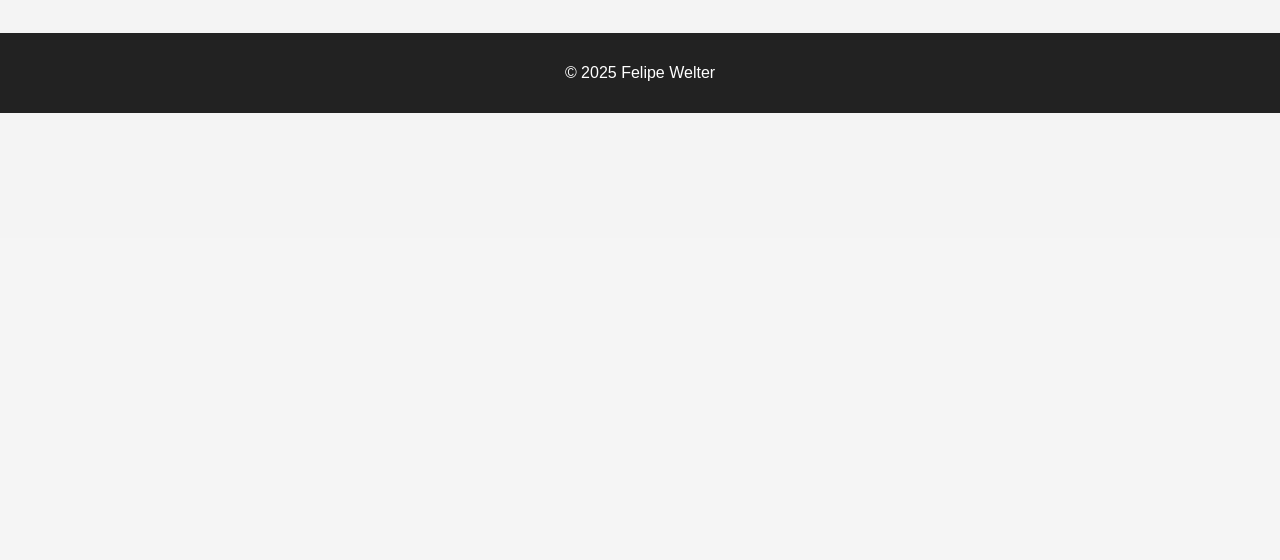
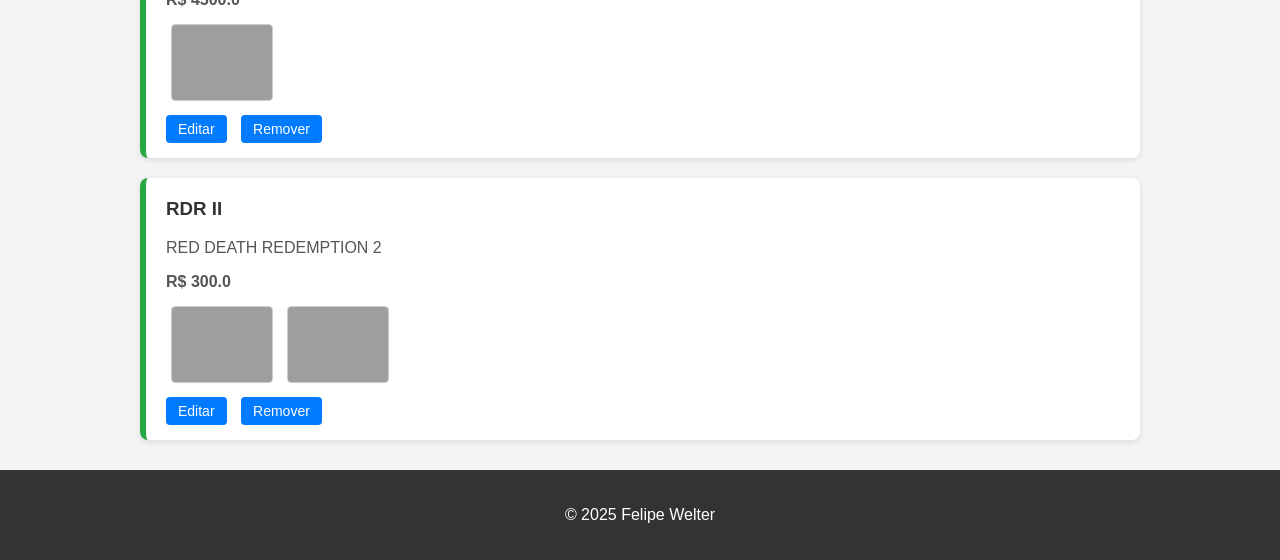
Before and after one commit to FelipeWelter/projetositeinfo, a Flask app: page /admin-products in a window 1280 px wide. Shown: the part 562-1122 px from the top of the page. Before the commit the page ends 675 px from the top, so only its background shows below. Run offline with Flask 3, Linux system fonts and the light colour scheme; the visitor is signed in with stand-in values (Sample User, id 1); data comes from the database, SQL or seed files in the repository; both versions use the stored data as it was after the commit; grey boxes are pictures that could not be loaded.

Commit message:
atualizacao v1.2 - sem protecao de admin, sera proxima fase

```diff
--- a/app/routes.py
+++ b/app/routes.py
@@ -87,13 +87,27 @@
         db.session.commit()
         return redirect(url_for('main.admin'))
     return render_template('add_service.html', form=form)
+@main.route('/edit-service/<int:id>', methods=['GET', 'POST'])
+@login_required
+def edit_service(id):
+    servico = Servico.query.get_or_404(id)
+    form = ServicoForm(obj=servico)
+    if form.validate_on_submit():
+        servico.titulo = form.titulo.data
+        servico.descricao = form.descricao.data
+        db.session.commit()
+        flash('Serviço atualizado com sucesso!', 'success')
+        return redirect(url_for('main.admin_services'))
+    return render_template('add_service.html', form=form)
 
-
-
-
-
-
-
+@main.route('/delete-service/<int:id>')
+@login_required
+def delete_service(id):
+    servico = Servico.query.get_or_404(id)
+    db.session.delete(servico)
+    db.session.commit()
+    flash('Serviço removido com sucesso!', 'success')
+    return redirect(url_for('main.admin_services'))
 
 @main.route('/products')
 def products():
@@ -132,8 +146,6 @@
         return redirect(url_for('main.admin'))
     return render_template('add_product.html', form=form)
 
-
-
 @main.route('/edit-product/<int:id>', methods=['GET', 'POST'])
 @login_required
 def edit_product(id):
@@ -159,7 +171,6 @@
         return redirect(url_for('main.admin_products'))
 
     return render_template('add_product.html', form=form, produto=produto)
-
 
 @main.route('/delete-product/<int:id>')
 @login_required
--- a/app/templates/add_service.html
+++ b/app/templates/add_service.html
@@ -17,6 +17,9 @@
     <a href="{{ url_for('main.products') }}">Produtos</a>
     <a href="{{ url_for('main.news') }}">Notícias</a>
     <a href="{{ url_for('main.contact') }}">Contato</a>
+    <a href="{{ url_for('main.admin') }}" class="btn btn-secondary"
+      style="background-color: #6c757d; color: #fff; padding: 8px 16px; border-radius: 4px; text-decoration: none; margin-left: 10px;">Voltar
+      para Admin</a>
   </nav>
   <div class="container">
     <form method="POST">
--- a/app/templates/admin_products.html
+++ b/app/templates/admin_products.html
@@ -6,15 +6,114 @@
     <title>Produtos</title>
     {% include 'style.html' %}
     <style>
-        .produto-img {
+        body {
+            font-family: Arial, sans-serif;
+            background-color: #f4f4f4;
+            margin: 0;
+            padding: 0;
+        }
+
+        header {
+            background-color: #333;
+            color: #fff;
+            padding: 20px 0;
+            text-align: center;
+        }
+
+        nav {
+            background-color: #555;
+            padding: 10px;
+            display: flex;
+            flex-wrap: wrap;
+            justify-content: center;
+        }
+
+        nav a {
+            color: #fff;
+            margin: 5px 15px;
+            text-decoration: none;
+            font-weight: bold;
+        }
+
+        nav a:hover {
+            text-decoration: underline;
+        }
+
+        .container {
+            max-width: 1000px;
+            margin: 30px auto;
+            padding: 0 20px;
+        }
+
+        .produto-card {
+            background-color: #fff;
+            border-left: 6px solid #28a745;
+            box-shadow: 0 2px 6px rgba(0, 0, 0, 0.1);
+            padding: 20px;
+            margin-bottom: 20px;
+            border-radius: 8px;
+        }
+
+        .produto-card h3 {
+            margin-top: 0;
+            color: #333;
+        }
+
+        .produto-card p {
+            margin-bottom: 10px;
+            color: #555;
+        }
+
+        .preco {
+            font-weight: bold;
+            color: #28a745;
+        }
+
+        .galeria {
+            margin-top: 10px;
+        }
+
+        .galeria img {
+            margin: 5px;
+            width: 100px;
+            height: auto;
+            border: 1px solid #ccc;
+            border-radius: 4px;
             cursor: pointer;
             transition: transform 0.2s ease-in-out;
         }
 
-        .produto-img:hover {
+        .galeria img:hover {
             transform: scale(1.05);
         }
 
+        .actions {
+            margin-top: 10px;
+        }
+
+        .actions a {
+            text-decoration: none;
+            color: white;
+            background-color: #007bff;
+            padding: 6px 12px;
+            border-radius: 4px;
+            font-size: 14px;
+            margin-right: 10px;
+        }
+
+        .actions a:hover {
+            background-color: #0056b3;
+        }
+
+        footer {
+            text-align: center;
+            padding: 20px 0;
+            margin-top: 30px;
+            background-color: #333;
+            color: #fff;
+        }
+
+        /* Modal */
         .modal {
             display: none;
             position: fixed;
@@ -42,18 +141,6 @@
             font-weight: bold;
             cursor: pointer;
         }
-
-        .galeria {
-            margin-top: 5px;
-        }
-
-        .galeria img {
-            margin: 5px;
-            width: 100px;
-            height: auto;
-            border: 1px solid #ccc;
-            border-radius: 4px;
-        }
     </style>
 </head>
 
@@ -68,14 +155,15 @@
         <a href="{{ url_for('main.products') }}">Produtos</a>
         <a href="{{ url_for('main.news') }}">Notícias</a>
         <a href="{{ url_for('main.contact') }}">Contato</a>
-        <a href="{{ url_for('auth.logout') }}">Sair</a>
+        <a href="{{ url_for('main.admin') }}">Admin</a>
     </nav>
 
     <div class="container">
-        <ul>
         {% for produto in produtos %}
-            <li>
-                <strong>{{ produto.nome }}</strong> - {{ produto.descricao }} (R$ {{ produto.preco }})
+        <div class="produto-card">
+            <h3>{{ produto.nome }}</h3>
+            <p>{{ produto.descricao }}</p>
+            <p class="preco">R$ {{ produto.preco }}</p>
 
             <div class="galeria">
                 {% for imagem in produto.imagens %}
@@ -85,22 +173,22 @@
                 {% endfor %}
             </div>
 
-
-                <div>
-                    <a href="{{ url_for('main.edit_product', id=produto.id) }}">Editar</a> |
+            {% if session.get('admin_id') %}
+            <div class="actions">
+                <a href="{{ url_for('main.edit_product', id=produto.id) }}">Editar</a>
                 <a href="{{ url_for('main.delete_product', id=produto.id) }}"
                     onclick="return confirm('Deseja excluir este produto?')">Remover</a>
             </div>
-
-            </li>
+            {% endif %}
+        </div>
         {% endfor %}
-        </ul>
     </div>
 
     <footer>
         <p>&copy; 2025 Felipe Welter</p>
     </footer>
 
+    <!-- Modal de imagem -->
     <div id="imgModal" class="modal">
         <span class="close" onclick="closeModal()">&times;</span>
         <img class="modal-content" id="modalImage">
```
Also changed, not shown: app/decorators.py (added, +11 -0 lines), app/templates/add_product.html (+6 -4 lines), app/templates/admin_services.html (+99 -5 lines), requirements.txt (+13 -21 lines), site.db. Lines whose indentation alone changed are shown as unchanged.
